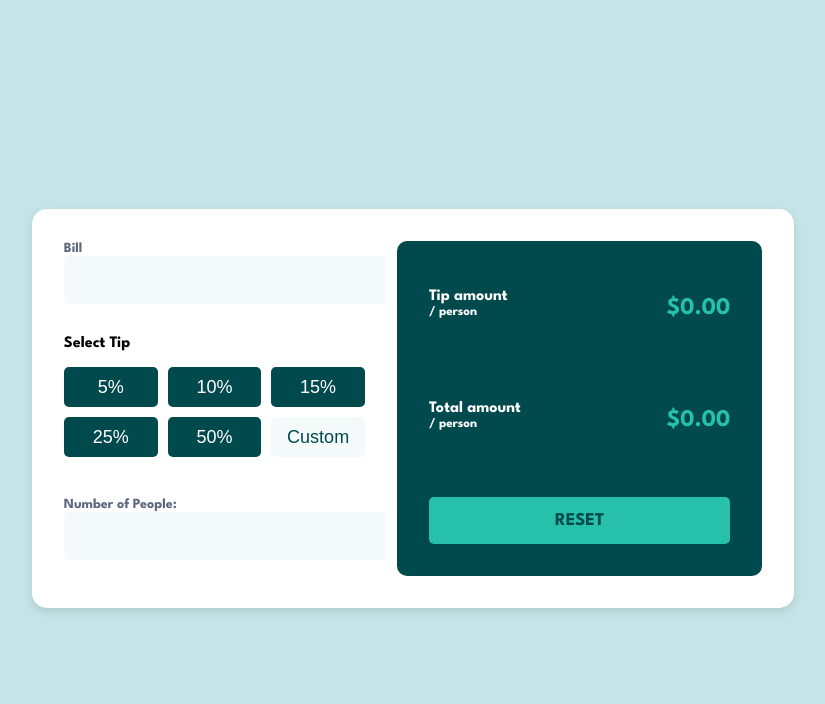
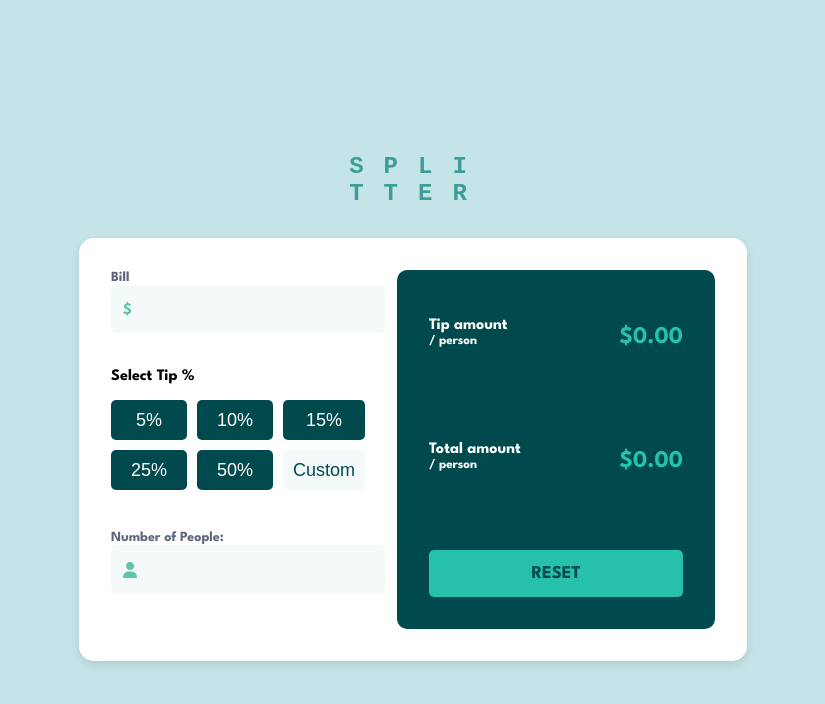
Before and after one commit to bigamaks/tip-calculator, a plain HTML site: page index.html in a window 1280 px wide. Shown: the whole page, without its empty margins (227-1052 px from the left). Drawn offline with Linux system fonts and the light colour scheme.

Commit message:
more changes

```diff
--- a/index.html
+++ b/index.html
@@ -4,7 +4,6 @@
     <meta charset="UTF-8" />
     <meta name="viewport" content="width=device-width, initial-scale=1.0" />
     <!-- displays site properly based on user's device -->
-
     <link
       rel="icon"
       type="image/png"
@@ -17,14 +16,32 @@
     .attribution { font-size: 11px; text-align: center; }
     .attribution a { color: hsl(228, 45%, 44%); }
   </style> -->
+
+    <link
+      rel="stylesheet"
+      href="https://cdnjs.cloudflare.com/ajax/libs/font-awesome/6.4.2/css/all.min.css"
+    />
   </head>
   <body>
+    <div class="container">
+      <div class="splitter-title">
+        <div class="row">
+          <span>S</span><span>P</span><span>L</span><span>I</span>
+        </div>
+        <div class="row">
+          <span>T</span><span>T</span><span>E</span><span>R</span>
+        </div>
+      </div>
+
       <div class="box">
         <div class="box-one">
+          <div class="input-wrapper">
             <label for="bill" id="error">Bill</label>
-    <input type="" name="" id="bill" placeholder="">
+            <span class="icon" style="top: 50%">$</span>
+            <input type="" name="" id="bill" placeholder="" class="" />
+          </div>
           <div>
-      <p>Select Tip</p>
+            <p>Select Tip %</p>
             <div class="five">
               <button class="tip-btn" data-tip="5">5%</button>
               <button class="tip-btn" data-tip="10">10%</button>
@@ -37,25 +54,35 @@
           </div>
           <div class="numPeople">
             <label for="people">Number of People:</label>
-      <span  id="error-people"></span>
-      <input type="text" name="" id="people">
+            <span id="error-people"></span>
+            <div class="input-wrapper">
+              <span class="icon">
+                <i class="fas fa-user"></i>
+                <!-- Font Awesome icon -->
+              </span>
+              <input type="text" name="" id="people" />
+            </div>
           </div>
         </div>
         <div class="box-two">
           <div class="tip-per-person">
-      <p class="tip">Tip amount <br/> <span class="per">/ person</span> </p>
+            <p class="tip">
+              Tip amount <br />
+              <span class="per">/ person</span>
+            </p>
             <p id="tip-person">$0.00</p>
           </div>
           <div class="total-per-person">
-    <p>Total amount <br/> <span class="per">/ person</span></p>
+            <p>
+              Total amount <br />
+              <span class="per">/ person</span>
+            </p>
             <p id="total-person">$0.00</p>
           </div>
           <div class="reset">RESET</div>
         </div>
       </div>
-
-
-
+    </div>
 
     <!-- Bill
 
--- a/style.css
+++ b/style.css
@@ -8,6 +8,29 @@ body {
   height: 100vh;
   font-family: "League Spartan", sans-serif;
   font-weight: 700;
+}
+.splitter-title {
+  display: flex;
+  flex-direction: column;
+  align-items: center;
+  gap: 0.2rem;
+  font-size: 1.5rem;
+  font-family: 'Courier New', Courier, monospace;
+  color: #3D9D9B;
+  line-height: 1;
+  letter-spacing: 10px;
+}
+
+.splitter-title .row {
+  display: flex;
+  gap: 10px;
+}
+
+.container{
+  display: flex;
+  flex-direction: column;
+  align-items: center;
+  gap: 2rem;
 }
 .box {
   background-color: white;
@@ -20,6 +43,20 @@ body {
 .box-one {
   padding-right: 2rem;
   width: 50%;
+}
+.input-wrapper {
+  position: relative;
+  margin-bottom: 20px;
+}
+
+
+.input-wrapper .icon {
+  position: absolute;
+  top: 40%;
+  left: 12px;
+  transform: translateY(-50%);
+  color: #5ec5ab;
+  font-size: 1rem;
 }
 
 label {
@@ -38,6 +75,7 @@ input {
   border-radius: 5px;
   margin-bottom: 1rem;
   color: hsl(183, 100%, 15%);
+
 }
 
 input [type="number"]:focus {
@@ -77,7 +115,7 @@ button:hover {
   background: hsl(185, 41%, 84%);
   color: hsl(183, 100%, 15%);
 }
-.custom{
+.custom {
   background: hsl(189, 41%, 97%);
   color: hsl(183, 100%, 15%);
 }
@@ -114,7 +152,7 @@ button:hover {
   color: hsl(172, 67%, 45%);
 }
 
-.per{
+.per {
   font-size: 13px;
 }
 @media (max-width: 768px) {
@@ -137,4 +175,7 @@ button:hover {
   input {
     width: 95%;
   }
+  /* button input{
+  max-width: 150px;
+  } */
 }
```
Lines whose indentation alone changed are shown as unchanged.
